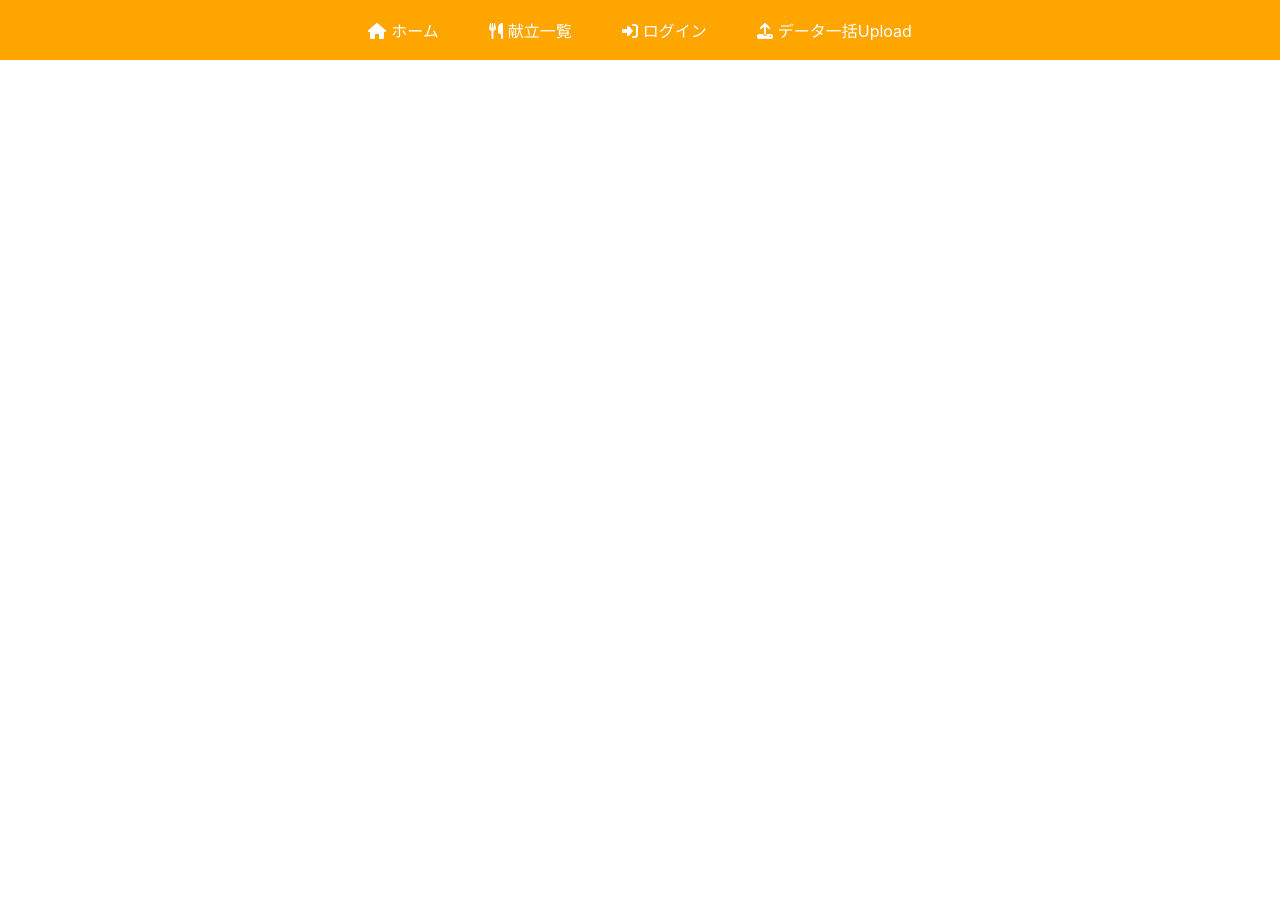
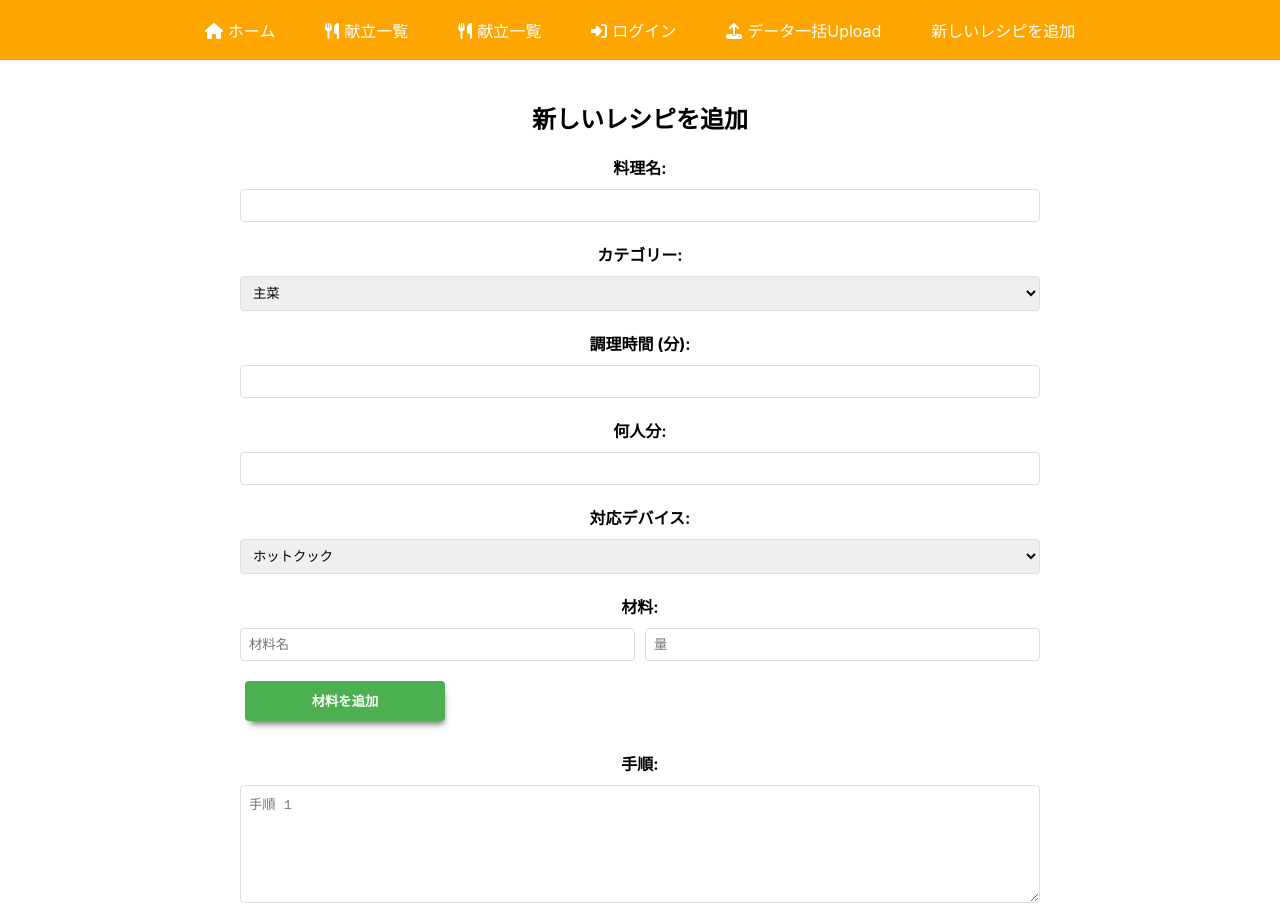
Before and after one commit to aisudo19/hotcook-dictionary, a React (Create React App) app: page /new_recipe in a window 1280 px wide. Shown: the top 921 px of the page. Before the commit the page ends 800 px from the top, so only its background shows below. Built offline with nearby package versions, Linux system fonts and the light colour scheme; no server answers; the HTML template or start-up script is replaced by a standard one.

Commit message:
レシピ追加機能

```diff
--- a/src/App.js
+++ b/src/App.js
@@ -11,6 +11,7 @@ import Profile from './components/Profile';
 import RecipeDetails from './components/RecipeDetails';
 import SavedMealPlans from './components/SavedMealPlans';
 import SavedMealPlanLists from './components/SavedMealPlanLists';
+import AddRecipe from './components/AddRecipe';
 
 function App() {
   const [isAuth, setIsAuth] = useState(localStorage.getItem("isAuth"));
@@ -25,6 +26,7 @@ function App() {
           <Route path="/recipe/:id" element={<RecipeDetails />} />
           <Route path="/saved-meal-plans/:id" element={<SavedMealPlans />} />
           <Route path="/saved-meal-plan-lists" element={<SavedMealPlanLists />} />
+          <Route path="/new_recipe" element={<AddRecipe />} />
           <Route path="/login" element={<Login setIsAuth={setIsAuth}/>} />
           <Route path="/logout" element={<Logout setIsAuth={setIsAuth}/>} />
           <Route path="/profile" element={<Profile />} />
--- /dev/null
+++ b/src/assets/css/AddRecipe.module.css
@@ -0,0 +1,72 @@
+.container {
+  max-width: 800px;
+  margin: 0 auto;
+  padding: 20px;
+}
+
+.form {
+  display: flex;
+  flex-direction: column;
+  gap: 20px;
+}
+
+.formGroup {
+  display: flex;
+  flex-direction: column;
+  gap: 10px;
+}
+
+.formGroup label {
+  font-weight: bold;
+}
+
+.formGroup input,
+.formGroup select,
+.formGroup textarea {
+  padding: 8px;
+  border: 1px solid #ddd;
+  border-radius: 4px;
+}
+
+.ingredientRow,
+.instructionRow {
+  display: flex;
+  gap: 10px;
+  margin-bottom: 10px;
+}
+
+.addButton {
+  padding: 8px 16px;
+  background-color: #4caf50;
+  color: white;
+  border: none;
+  border-radius: 4px;
+  cursor: pointer;
+}
+
+.addButton:hover {
+  background-color: #45a049;
+}
+
+.submitButton {
+  padding: 12px 24px;
+  background-color: #2196f3;
+  color: white;
+  border: none;
+  border-radius: 4px;
+  cursor: pointer;
+  font-size: 16px;
+}
+
+.submitButton:hover {
+  background-color: #1976d2;
+}
+
+.ingredientRow input {
+  flex: 1;
+}
+
+textarea {
+  min-height: 100px;
+  width: 100%;
+}
--- /dev/null
+++ b/src/components/AddRecipe.js
@@ -0,0 +1,227 @@
+import React, { useState } from 'react';
+import { db } from '../firebase';
+import { collection, addDoc, setDoc, doc } from 'firebase/firestore';
+import styles from '../assets/css/AddRecipe.module.css';
+
+function AddRecipe() {
+  const [recipe, setRecipe] = useState({
+    title: '',
+    servings: '',
+    cooking_time: '',
+    ingredients: [{ name: '', amount: '' }],
+    instructions: [''],
+    category: 'main', // デフォルト値
+    supported_device: ''
+  });
+
+  const handleChange = (e) => {
+    setRecipe({
+      ...recipe,
+      [e.target.name]: e.target.value
+    });
+  };
+
+  const handleIngredientChange = (index, field, value) => {
+    const newIngredients = recipe.ingredients.map((ingredient, i) => {
+      if (i === index) {
+        return { ...ingredient, [field]: value };
+      }
+      return ingredient;
+    });
+    setRecipe({ ...recipe, ingredients: newIngredients });
+  };
+
+  const addIngredient = () => {
+    setRecipe({
+      ...recipe,
+      ingredients: [...recipe.ingredients, { name: '', amount: '' }]
+    });
+  };
+
+  const handleInstructionChange = (index, value) => {
+    const newInstructions = recipe.instructions.map((instruction, i) => {
+      if (i === index) {
+        return value;
+      }
+      return instruction;
+    });
+    setRecipe({ ...recipe, instructions: newInstructions });
+  };
+
+  const addInstruction = () => {
+    setRecipe({
+      ...recipe,
+      instructions: [...recipe.instructions, '']
+    });
+  };
+
+  const handleSubmit = async (e) => {
+    e.preventDefault();
+    try {
+      const filteredIngredients = recipe.ingredients.filter(
+        ingredient => ingredient.name.trim() !== '' && ingredient.amount.trim() !== ''
+      );
+
+      const filteredInstructions = recipe.instructions.filter(
+        instruction => instruction.trim() !== ''
+      );
+      if (filteredIngredients.length === 0) {
+        alert('少なくとも1つの材料を入力してください');
+        return;
+      }
+
+      if (filteredInstructions.length === 0) {
+        alert('少なくとも1つの手順を入力してください');
+        return;
+      }
+      const customId = window.crypto.randomUUID(); // ユニークなIDを生成
+
+      // recipesコレクションに基本情報を保存
+      await setDoc(doc(db, 'recipes', customId), {
+        UID: customId,
+        title: recipe.title,
+        category: recipe.category,
+        cooking_time: recipe.cooking_time,
+        supported_device: recipe.supported_device
+      });
+
+      // recipe_detailsコレクションに詳細情報を保存
+      await setDoc(doc(db, 'recipe_details', customId), {
+        id: customId,
+        title: recipe.title,
+        servings: recipe.servings,
+        cooking_time: recipe.cooking_time,
+        ingredients: filteredIngredients,
+        instructions: filteredInstructions,
+        category: recipe.category,
+        supported_device: recipe.supported_device
+      });
+
+      alert('レシピが保存されました！');
+      // フォームをリセット
+      setRecipe({
+        title: '',
+        servings: '',
+        cooking_time: '',
+        ingredients: [{ name: '', amount: '' }],
+        instructions: [''],
+        category: 'main',
+        supported_device: ''
+      });
+    } catch (error) {
+      console.error('Error adding recipe:', error);
+      alert('レシピの保存中にエラーが発生しました');
+    }
+  };
+
+  return (
+    <div className={styles.container}>
+      <h2>新しいレシピを追加</h2>
+      <form onSubmit={handleSubmit} className={styles.form}>
+        <div className={styles.formGroup}>
+          <label>料理名:</label>
+          <input
+            type="text"
+            name="title"
+            value={recipe.title}
+            onChange={handleChange}
+            required
+          />
+        </div>
+
+        <div className={styles.formGroup}>
+          <label>カテゴリー:</label>
+          <select
+            name="category"
+            value={recipe.category}
+            onChange={handleChange}
+            required
+          >
+            <option value="main">主菜</option>
+            <option value="side">副菜</option>
+          </select>
+        </div>
+
+        <div className={styles.formGroup}>
+          <label>調理時間 (分):</label>
+          <input
+            type="number"
+            name="cooking_time"
+            value={recipe.cooking_time}
+            onChange={handleChange}
+            required
+          />
+        </div>
+
+        <div className={styles.formGroup}>
+          <label>何人分:</label>
+          <input
+            type="text"
+            name="servings"
+            value={recipe.servings}
+            onChange={handleChange}
+            required
+          />
+        </div>
+
+        <div className={styles.formGroup}>
+          <label>対応デバイス:</label>
+          <select
+            name="supported_device"
+            value={recipe.supported_device}
+            onChange={handleChange}
+            required
+          >
+            <option value="hotcook">ホットクック</option>
+            <option value="healsio">ヘルシオ</option>
+          </select>
+        </div>
+
+        <div className={styles.formGroup}>
+          <label>材料:</label>
+          {recipe.ingredients.map((ingredient, index) => (
+            <div key={index} className={styles.ingredientRow}>
+              <input
+                type="text"
+                placeholder="材料名"
+                value={ingredient.name}
+                onChange={(e) => handleIngredientChange(index, 'name', e.target.value)}
+              />
+              <input
+                type="text"
+                placeholder="量"
+                value={ingredient.amount}
+                onChange={(e) => handleIngredientChange(index, 'amount', e.target.value)}
+              />
+            </div>
+          ))}
+          <button type="button" onClick={addIngredient} className={styles.addButton}>
+            材料を追加
+          </button>
+        </div>
+
+        <div className={styles.formGroup}>
+          <label>手順:</label>
+          {recipe.instructions.map((instruction, index) => (
+            <div key={index} className={styles.instructionRow}>
+              <textarea
+                value={instruction}
+                onChange={(e) => handleInstructionChange(index, e.target.value)}
+                placeholder={`手順 ${index + 1}`}
+              />
+            </div>
+          ))}
+          <button type="button" onClick={addInstruction} className={styles.addButton}>
+            手順を追加
+          </button>
+        </div>
+
+        <button type="submit" className={styles.submitButton}>
+          レシピを保存
+        </button>
+      </form>
+    </div>
+  );
+}
+
+export default AddRecipe;
--- a/src/components/Navbar.js
+++ b/src/components/Navbar.js
@@ -11,10 +11,12 @@ function Navbar({isAuth}) {
     <nav>
       <Link to='/'><FontAwesomeIcon icon={faHome} />ホーム</Link>
       <Link to='/saved-meal-plan-lists'><FontAwesomeIcon icon={faUtensils} />献立一覧</Link>
+      <Link to='/saved-meal-plan-lists'><FontAwesomeIcon icon={faUtensils} />献立一覧</Link>
       {!isAuth && <Link to='/login'><FontAwesomeIcon icon={faRightToBracket} />ログイン</Link>}
       {isAuth && <Link to='/logout'><FontAwesomeIcon icon={faRightFromBracket} />ログアウト</Link>}
       <Link to='/bulk_upload'><FontAwesomeIcon icon={faUpload} />データ一括Upload</Link>
       {isAuth && <Link to='/profile'><FontAwesomeIcon icon={faUser} />{user.displayName}</Link>}
+      <Link to='/new_recipe'>新しいレシピを追加</Link>
     </nav>
   )
 }
```
